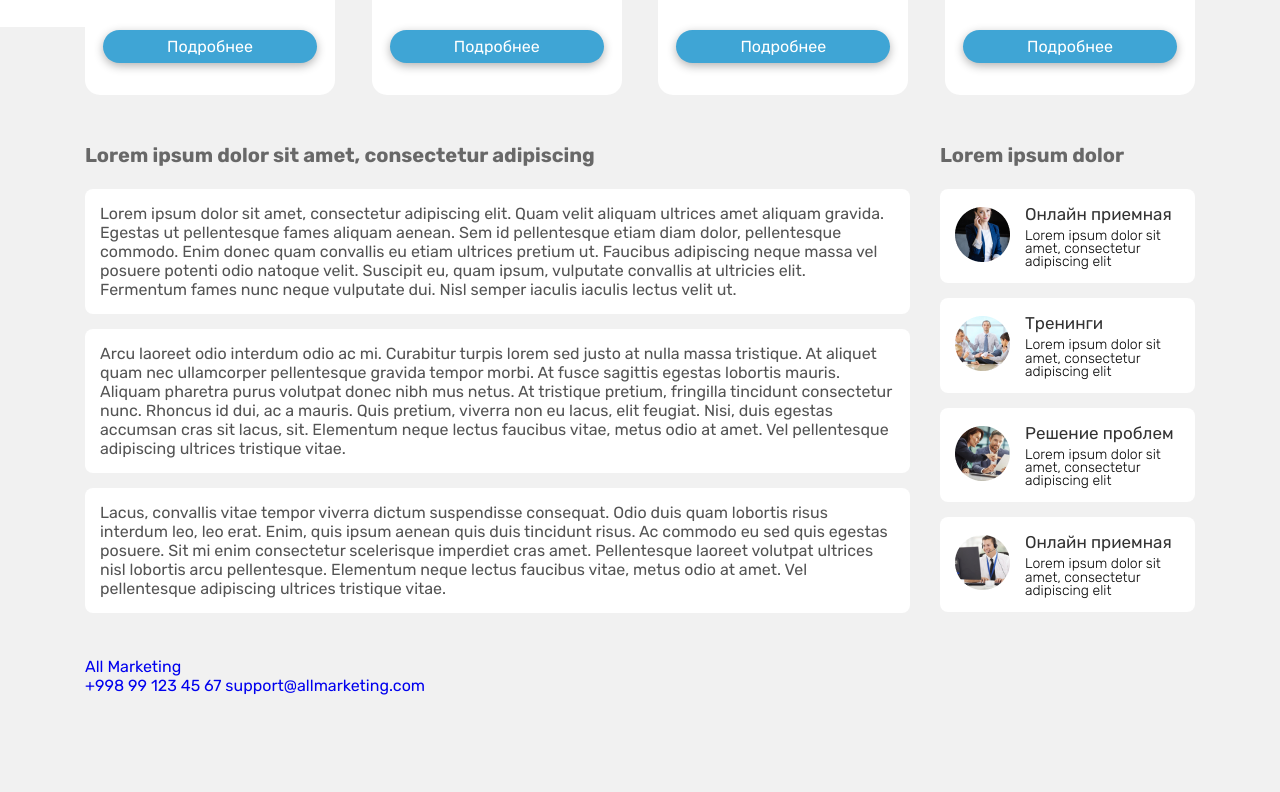
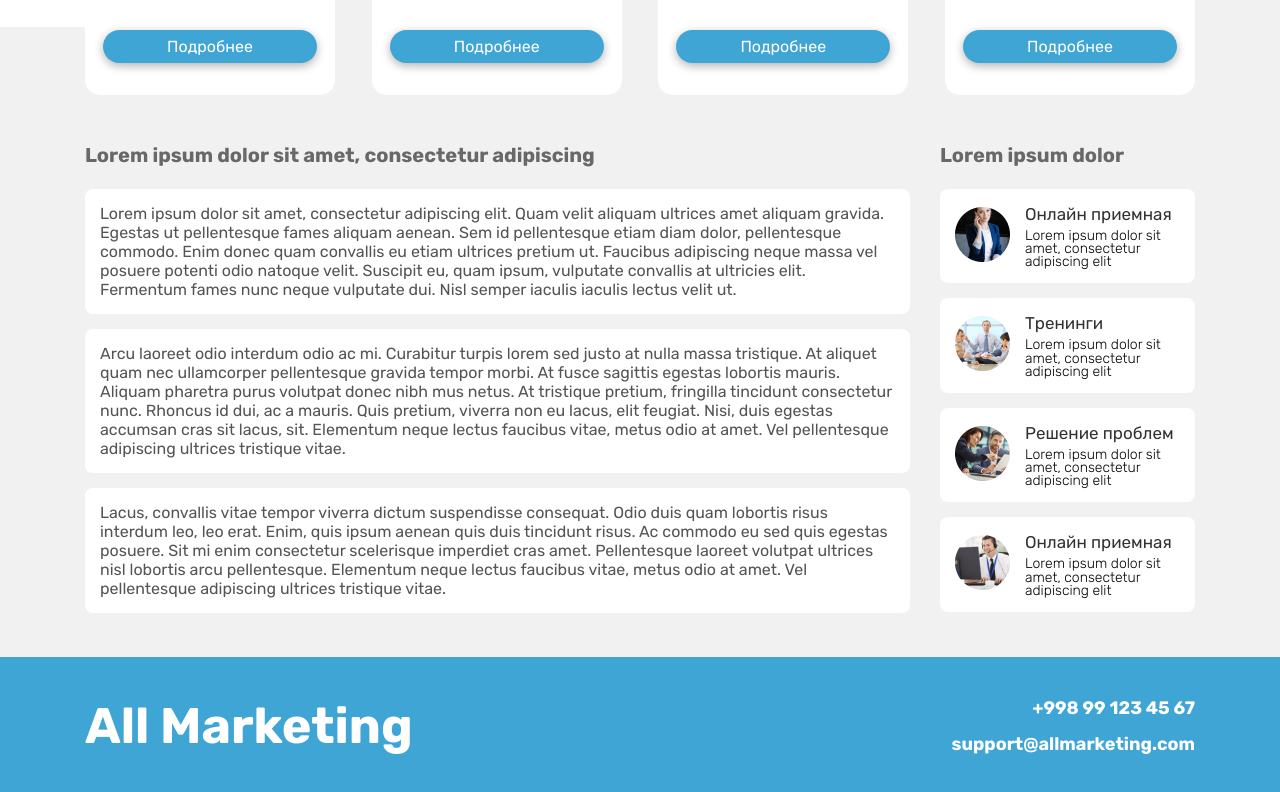
Before and after one commit to yungfuehrer/blueMarketing, a plain HTML site: page index.html in a window 1280 px wide. Shown: the part 803-1595 px from the top of the page. Before the commit the page ends 1498 px from the top, so only its background shows below. Drawn offline with Linux system fonts and the light colour scheme.

Commit message:
footer style

```diff
--- a/css/style.css
+++ b/css/style.css
@@ -255,3 +255,40 @@ body {
     line-height: 94.5%;
     color: #000000;
 }
+
+.footer{
+    padding: 40px 0;
+    background: #3FA5D5;
+}
+
+.footer__wrap{
+    display: flex;
+    justify-content: space-between;
+    align-items: center;
+}
+
+.footer__logo{
+    font-family: 'Rubik';
+    font-style: normal;
+    font-weight: 700;
+    font-size: 50px;
+    line-height: 59px;
+    color: #FFFFFF;
+}
+
+.contacts{
+    display: flex;
+    flex-direction: column;
+    justify-content: center;
+    align-items: flex-end;
+    gap: 15px;
+}
+
+.contacts__link{
+    font-family: 'Rubik';
+    font-weight: 700;
+    font-size: 18px;
+    line-height: 21px;
+    color: #FFFFFF;
+    transition: 0.3s;
+}
--- a/index.html
+++ b/index.html
@@ -140,7 +140,7 @@
     <footer class="footer">
         <div class="container">
             <div class="footer__wrap">
-                <a href="#">All Marketing</a>
+                <a class="footer__logo" href="#">All Marketing</a>
                 <div class="contacts">
                     <a href="tel:+998 99 123 45 67" class="contacts__link">
                         +998 99 123 45 67
```
